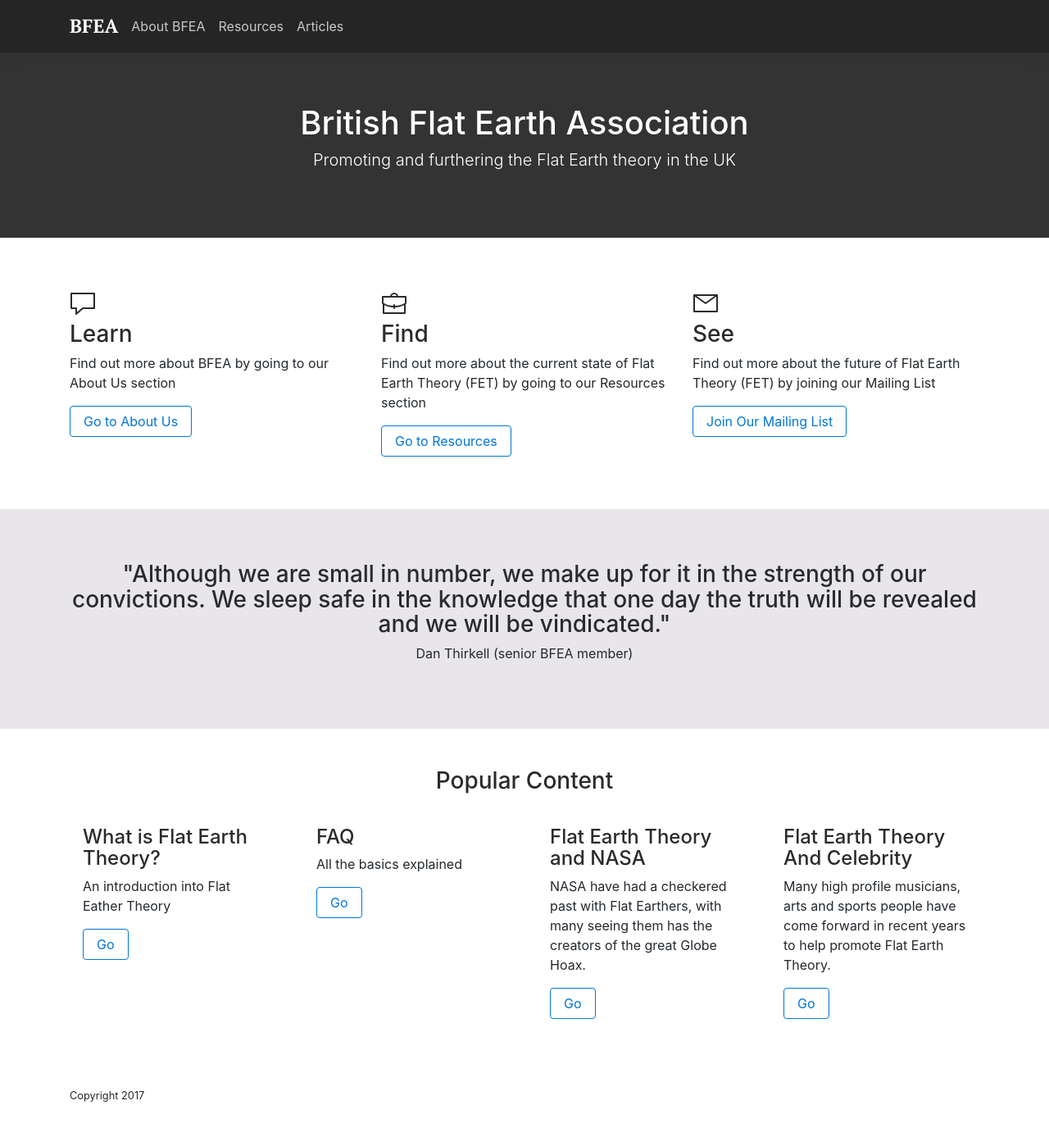
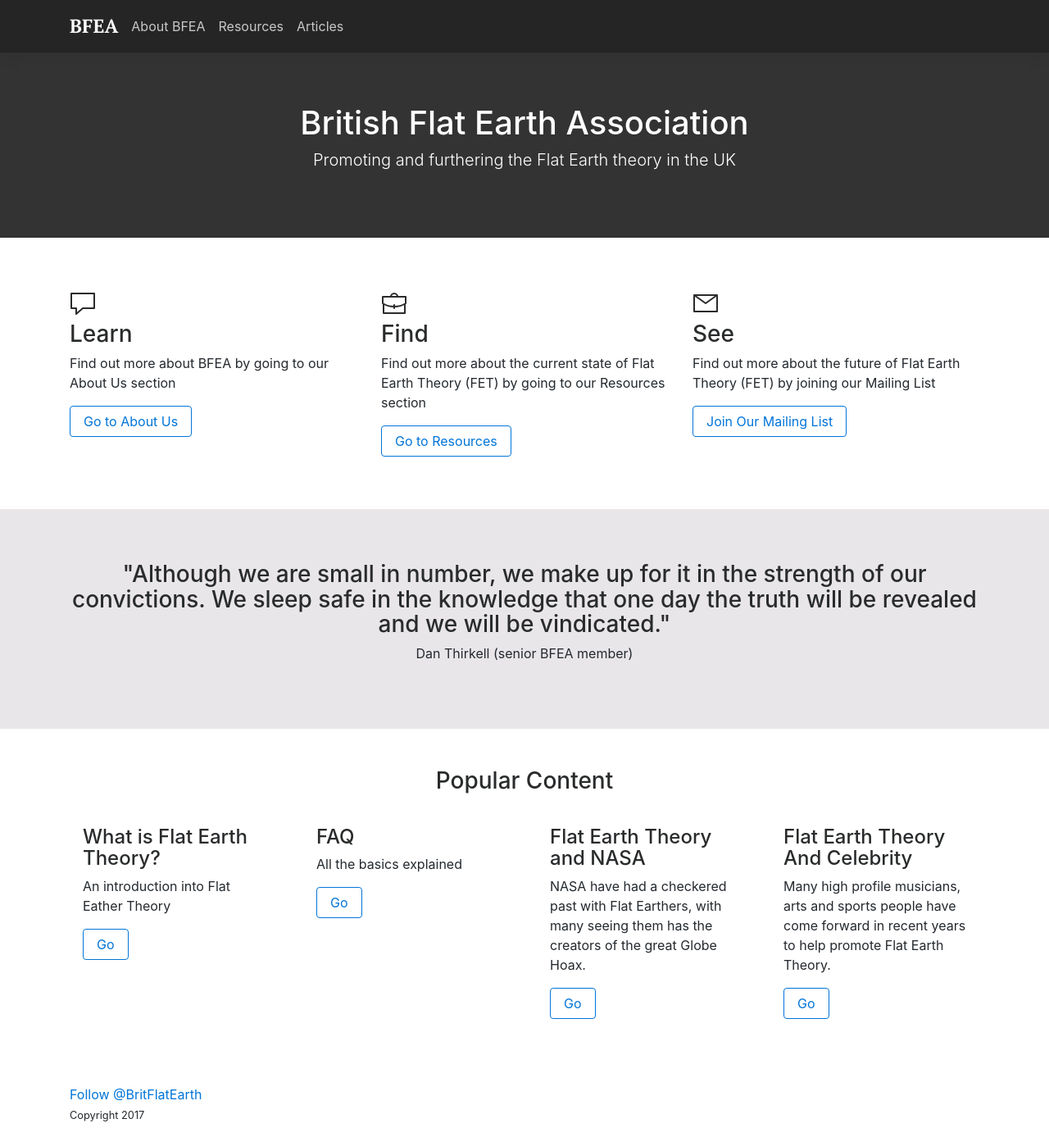
Before and after one commit to krussll/etsysimplicity, a Jekyll site: the page built from index.md, in a window 1280 px wide. Shown: the whole page at 82% size. Built offline with Jekyll 4.4.1, drawn with Linux system fonts in a browser that asks for light colours; comment, search, counter and statistics services are not loaded; before the commit the page ends 1363 px from its top, so only the background shows below that.

Commit message:
Update footer.html

```diff
--- a/_includes/footer.html
+++ b/_includes/footer.html
@@ -1,5 +1,6 @@
 <footer class="bd-footer">
   <div class="container">
+    <a href="https://twitter.com/BritFlatEarth?ref_src=twsrc%5Etfw" class="twitter-follow-button" data-show-count="false">Follow @BritFlatEarth</a><script async src="https://platform.twitter.com/widgets.js" charset="utf-8"></script>
     <p><small>Copyright 2017</small></p>
   </div>
 </footer>
```
